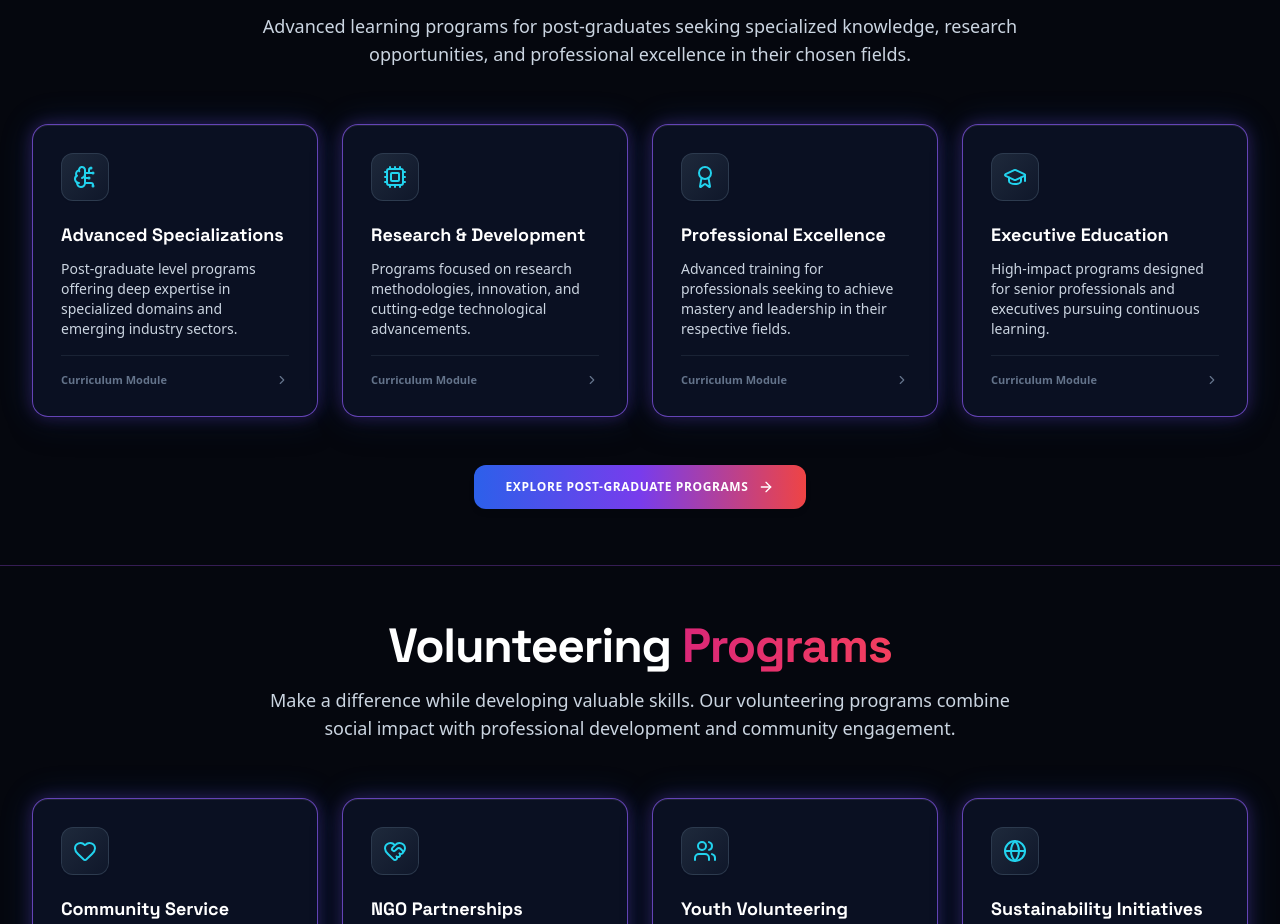
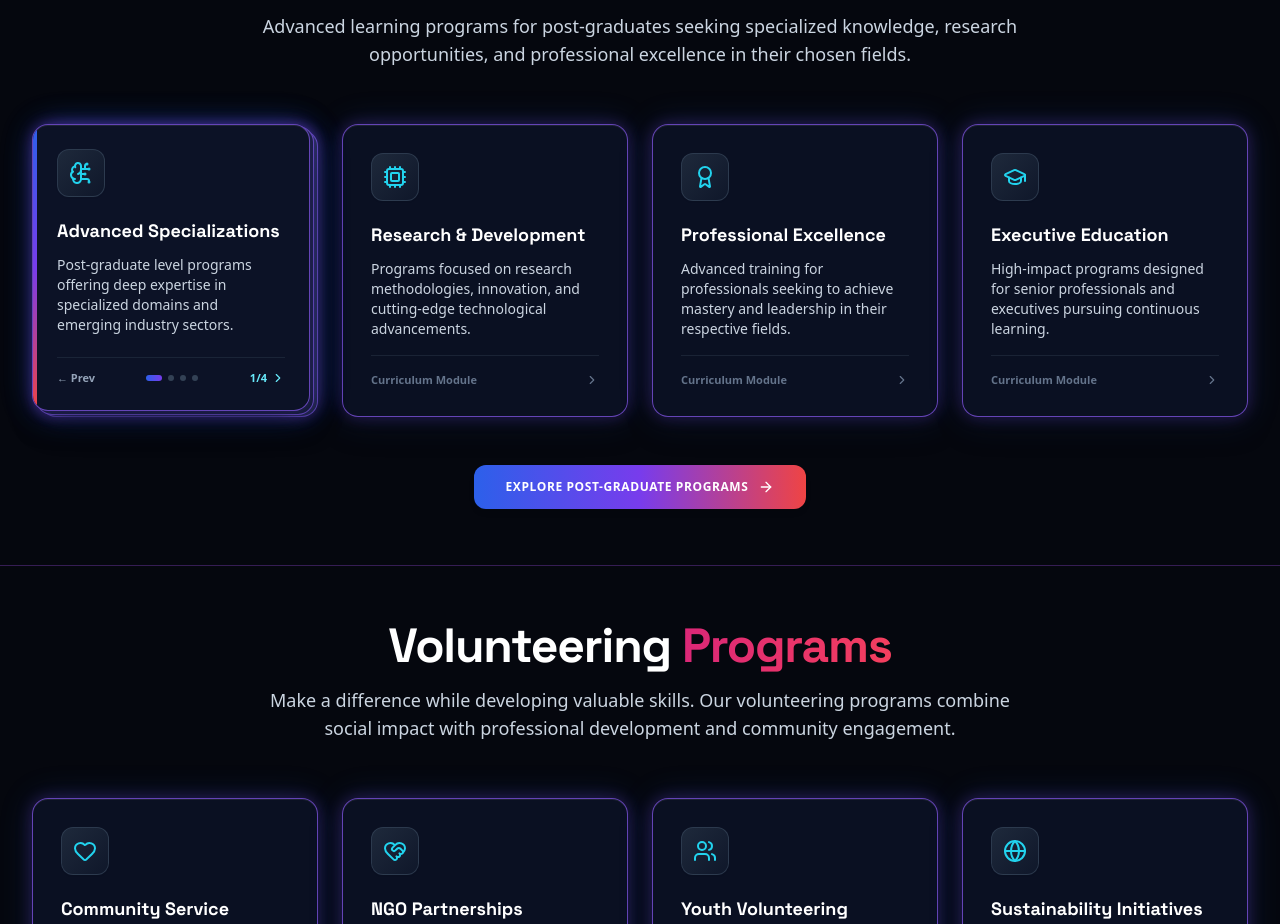
Before and after one commit to Tvadev24/Talentic360.AI, a React (Vite) app: page / in a window 1280 px wide. Shown: the part 8426-9350 px from the top of the page. Built offline with nearby package versions, Linux system fonts and the light colour scheme.

Commit message:
feat: add interactive multi-page copy card for Advanced Specializations

```diff
--- a/src/components/ProgramsSection.jsx
+++ b/src/components/ProgramsSection.jsx
@@ -496,6 +496,193 @@ function CorporateMagnifierSection({ program, gradientClass, iconMap, onExplore
   );
 }
 
+const bookletCardsData = {
+  'Advanced Specializations': [
+    {
+      type: 'cover'
+    },
+    {
+      type: 'prose',
+      heading: 'Program Overview',
+      paragraphs: [
+        'Designed for ambitious learners and working professionals, our postgraduate-level specialization programs offer an advanced learning experience in high-demand disciplines and emerging industry sectors.',
+        'Go beyond traditional education with specialized knowledge, advanced concepts, practical insights, and industry-oriented learning. Develop the expertise to tackle complex challenges, adapt to evolving professional landscapes, and stand out in an increasingly competitive world.'
+      ]
+    },
+    {
+      type: 'highlights',
+      heading: 'What Makes These Programs Valuable?',
+      items: [
+        {
+          title: 'Advanced Domain Expertise',
+          text: 'Gain in-depth knowledge and specialized skills in your chosen field.'
+        },
+        {
+          title: 'Industry-Relevant Learning',
+          text: 'Explore emerging trends, technologies, and evolving professional practices.'
+        },
+        {
+          title: 'Career Advancement',
+          text: 'Strengthen your professional profile and prepare for higher-level career opportunities.'
+        }
+      ]
+    },
+    {
+      type: 'highlights',
+      heading: 'What Makes These Programs Valuable?',
+      items: [
+        {
+          title: 'Future-Ready Skills',
+          text: "Build the capabilities needed to navigate tomorrow's challenges."
+        },
+        {
+          title: 'Professional Excellence',
+          text: 'Develop analytical thinking, strategic understanding, and specialized competencies.'
+        }
+      ],
+      quote: 'Transform Your Knowledge into Expertise. Turn Your Ambition into Achievement.'
+    }
+  ]
+};
+
+function BookletFlipCard({ item, ItemIcon, pages }) {
+  const [pageIdx, setPageIdx] = useState(0);
+  const [turning, setTurning] = useState(false);
+
+  const triggerTurn = (nextIdx) => {
+    if (turning) return;
+    setTurning(true);
+    setTimeout(() => {
+      setPageIdx(nextIdx);
+      setTurning(false);
+    }, 240);
+  };
+
+  const handleNext = () => triggerTurn((pageIdx + 1) % pages.length);
+  const handlePrev = (e) => {
+    e.stopPropagation();
+    triggerTurn((pageIdx - 1 + pages.length) % pages.length);
+  };
+
+  const page = pages[pageIdx];
+
+  return (
+    <div className="relative [perspective:1200px] min-h-[290px] pr-2 pb-1.5 select-none">
+      {/* Stacked Copy / Notebook Paper Edges on Right & Bottom */}
+      <div
+        aria-hidden="true"
+        className="absolute top-1.5 bottom-0 left-2 right-0 rounded-2xl bg-slate-200/90 dark:bg-slate-800/80 border border-slate-300/80 dark:border-slate-700/70"
+      />
+      <div
+        aria-hidden="true"
+        className="absolute top-0.5 bottom-0.5 left-1 right-1 rounded-2xl bg-slate-100 dark:bg-slate-900 border border-slate-200 dark:border-slate-700/80"
+      />
+
+      {/* Interactive Turning Page */}
+      <div
+        onClick={handleNext}
+        role="button"
+        tabIndex={0}
+        onKeyDown={(e) => {
+          if (e.key === 'Enter' || e.key === ' ') {
+            e.preventDefault();
+            handleNext();
+          }
+        }}
+        style={{
+          transformOrigin: 'left center',
+          transform: turning ? 'rotateY(-28deg) scale(0.98)' : 'rotateY(0deg) scale(1)',
+          opacity: turning ? 0.65 : 1
+        }}
+        className="relative z-10 h-full p-6 rounded-2xl bg-white dark:bg-[#0c1226] border border-indigo-200/90 dark:border-cyan-500/40 shadow-md hover:shadow-xl hover:border-indigo-400 dark:hover:border-cyan-400 transition-all duration-300 ease-out flex flex-col justify-between cursor-pointer overflow-hidden"
+      >
+        {/* Subtle Notebook Spine Accent on Left */}
+        <div
+          aria-hidden="true"
+          className="absolute inset-y-0 left-0 w-1 bg-gradient-to-b from-[#2c60ea] via-[#783cec] to-[#ef4444]"
+        />
+
+        {page.type === 'cover' && (
+          <div>
+            <div className="w-12 h-12 rounded-xl bg-gradient-to-br from-indigo-50 to-purple-50 dark:from-slate-800 dark:to-slate-900 border border-slate-200 dark:border-slate-700/80 flex items-center justify-center text-indigo-600 dark:text-cyan-400 mb-5 shadow-sm">
+              <ItemIcon className="w-6 h-6" />
+            </div>
+            <h3 className="font-display font-bold text-lg text-slate-900 dark:text-white mb-2.5">
+              {item.title}
+            </h3>
+            <p className="text-xs sm:text-sm text-slate-600 dark:text-slate-300 leading-relaxed">
+              {item.description}
+            </p>
+          </div>
+        )}
+
+        {page.type === 'prose' && (
+          <div className="space-y-2.5 pl-1">
+            <h4 className="font-display font-bold text-sm text-indigo-600 dark:text-cyan-300">
+              {page.heading}
+            </h4>
+            {page.paragraphs.map((p, i) => (
+              <p key={i} className="text-[11.5px] sm:text-xs text-slate-600 dark:text-slate-300 leading-relaxed">
+                {p}
+              </p>
+            ))}
+          </div>
+        )}
+
+        {page.type === 'highlights' && (
+          <div className="space-y-2.5 pl-1">
+            <h4 className="font-display font-bold text-xs uppercase tracking-wider text-indigo-600 dark:text-cyan-300">
+              {page.heading}
+            </h4>
+            <div className="space-y-2">
+              {page.items.map((pt) => (
+                <div key={pt.title} className="text-[11.5px] leading-snug">
+                  <span className="font-bold text-slate-900 dark:text-white">{pt.title}: </span>
+                  <span className="text-slate-600 dark:text-slate-300">{pt.text}</span>
+                </div>
+              ))}
+            </div>
+            {page.quote && (
+              <p className="pt-2 border-t border-slate-200/80 dark:border-slate-800 text-[11.5px] font-display font-bold italic bg-gradient-to-r from-[#2c60ea] via-[#783cec] to-[#ef4444] bg-clip-text text-transparent">
+                {page.quote}
+              </p>
+            )}
+          </div>
+        )}
+
+        {/* Bottom Copy Pagination Bar */}
+        <div className="pt-3 mt-3 border-t border-slate-100 dark:border-slate-800/80 flex items-center justify-between text-[11px] font-semibold">
+          <button
+            type="button"
+            onClick={handlePrev}
+            className="text-slate-400 hover:text-indigo-600 dark:hover:text-cyan-300 transition-colors cursor-pointer"
+          >
+            ← Prev
+          </button>
+
+          <div className="flex items-center gap-1.5">
+            {pages.map((_, idx) => (
+              <span
+                key={idx}
+                className={`h-1.5 rounded-full transition-all duration-300 ${
+                  idx === pageIdx
+                    ? 'w-4 bg-gradient-to-r from-[#2c60ea] to-[#783cec]'
+                    : 'w-1.5 bg-slate-300 dark:bg-slate-700'
+                }`}
+              />
+            ))}
+          </div>
+
+          <span className="text-indigo-600 dark:text-cyan-300 flex items-center gap-1">
+            <span>{pageIdx + 1}/{pages.length}</span>
+            <ChevronRight className="w-3.5 h-3.5" />
+          </span>
+        </div>
+      </div>
+    </div>
+  );
+}
+
 export default function ProgramsSection({ onOpenProgramModal }) {
   const academicIconMap = {
     'Higher Education Partnerships': HigherEdIcon,
@@ -661,6 +848,18 @@ export default function ProgramsSection({ onOpenProgramModal }) {
                     const flipImage =
                       program.id === 'academic' ? academicFlipImages[item.title] : null;
                     const bgCard = backgroundPhotoCards[item.title];
+                    const bookletPages = bookletCardsData[item.title];
+
+                    if (bookletPages) {
+                      return (
+                        <BookletFlipCard
+                          key={itemIdx}
+                          item={item}
+                          ItemIcon={ItemIcon}
+                          pages={bookletPages}
+                        />
+                      );
+                    }
 
                     if (bgCard) {
                       return (
```
